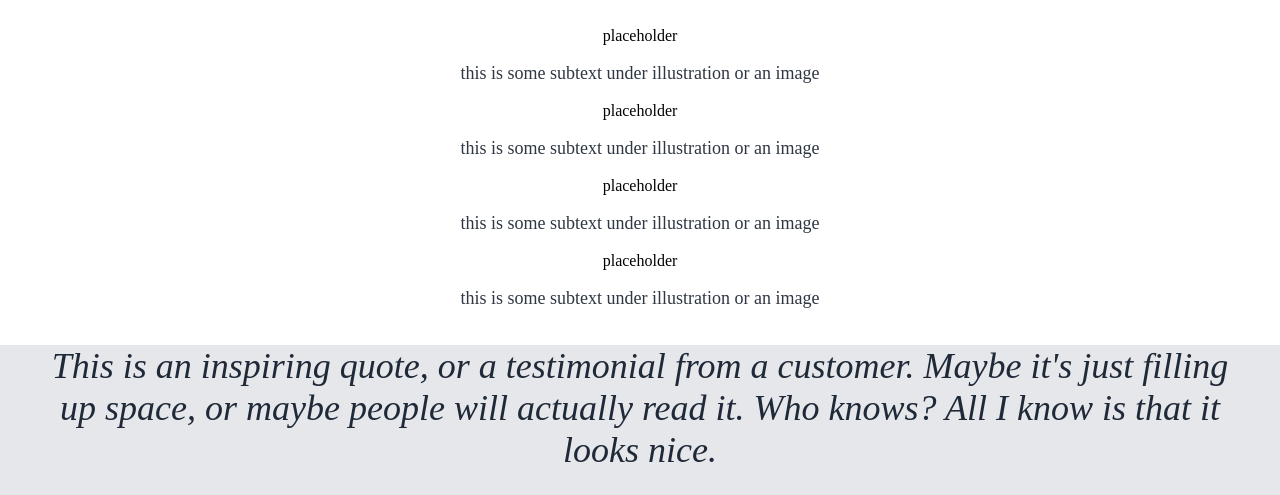
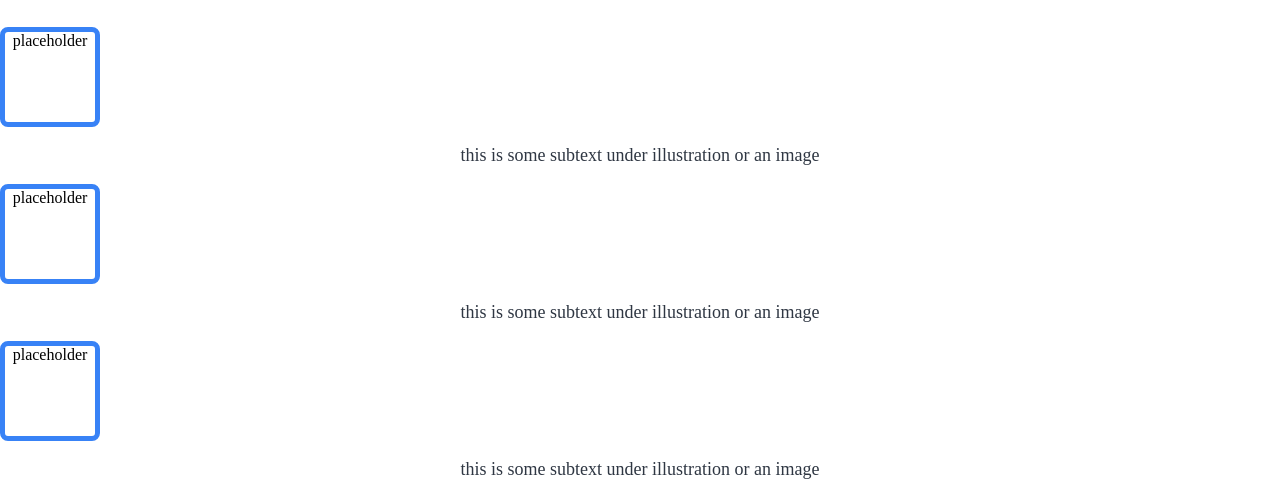
Before and after one commit to johann219/landing-page, a plain HTML site: page index.html in a window 1280 px wide. Shown: the part 442-937 px from the top of the page. Drawn offline with Linux system fonts and the light colour scheme.

Commit message:
Add cards and card containers

```diff
--- a/index.html
+++ b/index.html
@@ -32,14 +32,22 @@
 
             <section class="gallery-container">
                 <h2 class="text-main-dark">Some random information.</h2>
-                <div>placeholder</div>
-                <p class="text-subtext">this is some subtext under illustration or an image</p>
-                <div>placeholder</div>
-                <p class="text-subtext">this is some subtext under illustration or an image</p>
-                <div>placeholder</div>
-                <p class="text-subtext">this is some subtext under illustration or an image</p>
-                <div>placeholder</div>
-                <p class="text-subtext">this is some subtext under illustration or an image</p>
+                <div class="card-container">
+                    <div class="card">placeholder</div>
+                    <p class="text-subtext">this is some subtext under illustration or an image</p>
+                </div>
+                <div class="card-container">
+                    <div class="card">placeholder</div>
+                    <p class="text-subtext">this is some subtext under illustration or an image</p>
+                </div>
+                <div class="card-container">
+                    <div class="card">placeholder</div>
+                    <p class="text-subtext">this is some subtext under illustration or an image</p>
+                </div>
+                <div class="card-container">
+                    <div class="card">placeholder</div>
+                    <p class="text-subtext">this is some subtext under illustration or an image</p>
+                </div>
             </section>
 
             <section class="quote-container background-grey">
--- a/styles.css
+++ b/styles.css
@@ -120,3 +120,10 @@ header {
     align-items: center;
     padding: 10px 200px;
 }
+
+.card {
+    width: 100px;
+    height: 100px;
+    border: 5px solid #3882f6;
+    border-radius: 8px;
+}
```
